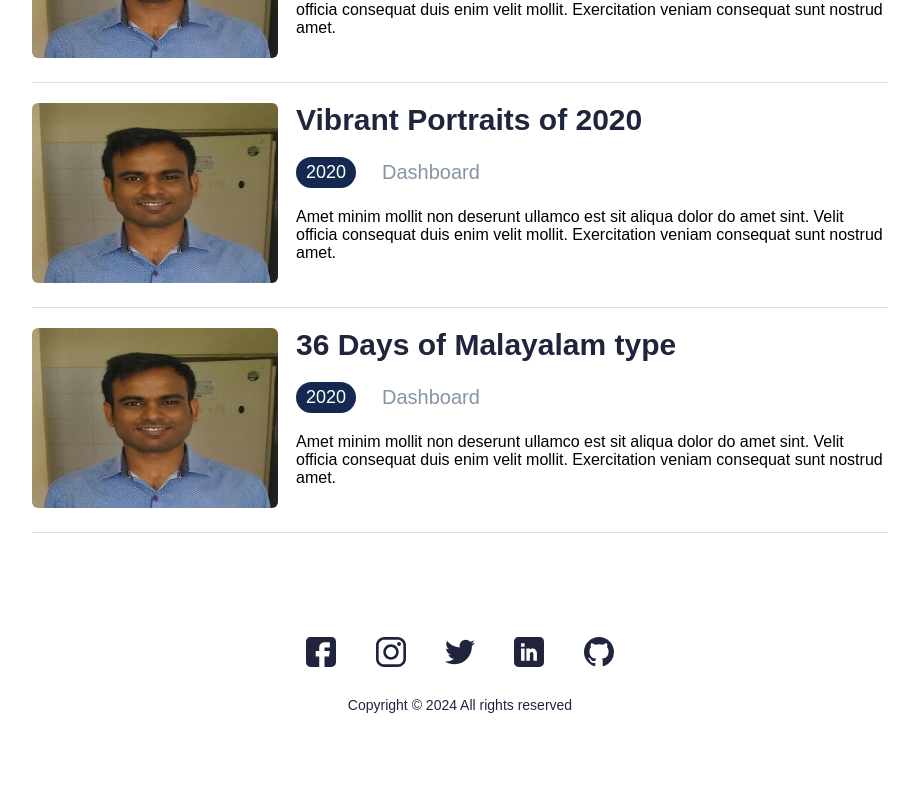
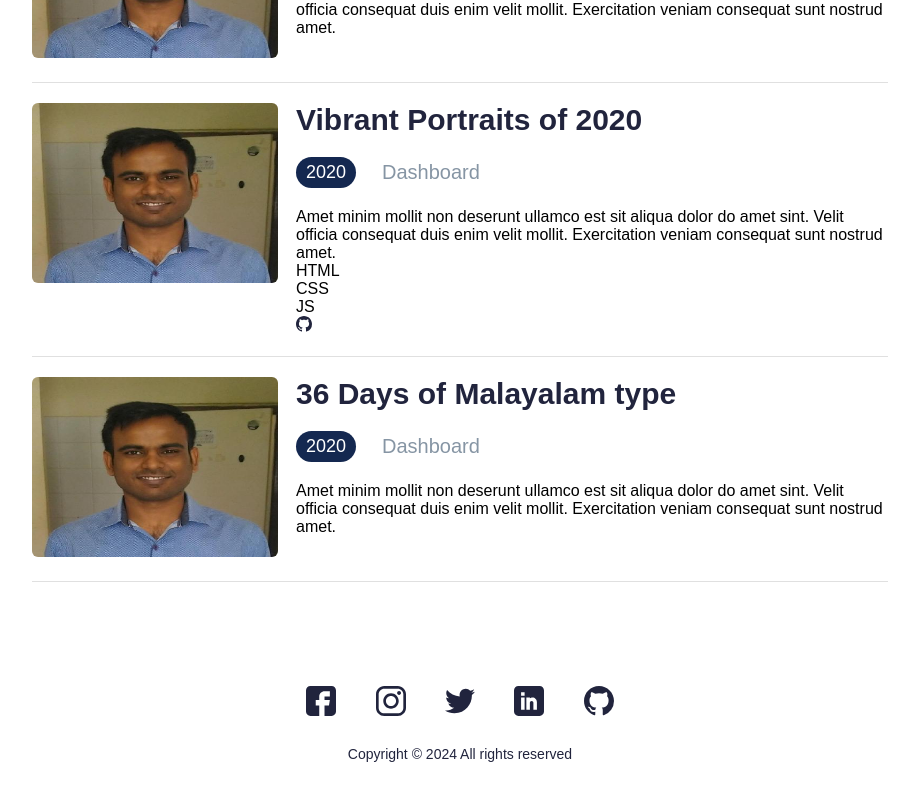
Before and after one commit to curiousdilip/SJ-Website, a Next.js app: page / in a window 1280 px wide. Shown: the part 1232-2032 px from the top of the page, without its empty margins (180-1093 px from the left). Before the commit the page ends 1999 px from the top, so only its background shows below. Built offline with nearby package versions, Linux system fonts and the light colour scheme; no server answers.

Commit message:
Update page.jsx

```diff
--- a/app/page.jsx
+++ b/app/page.jsx
@@ -92,6 +92,16 @@ export default function Home() {
                   amet sint. Velit officia consequat duis enim velit mollit.
                   Exercitation veniam consequat sunt nostrud amet.
                 </p>
+                <div className="tech-stack">
+                  <p>HTML</p>
+                  <p>CSS</p>
+                  <p>JS</p>
+                </div>
+                <div className="links">
+                  <a href="#">
+                    <img src="/github.svg" alt="curiousdilip" />
+                  </a>
+                </div>
               </div>
             </div>
             <div className="work">
```
